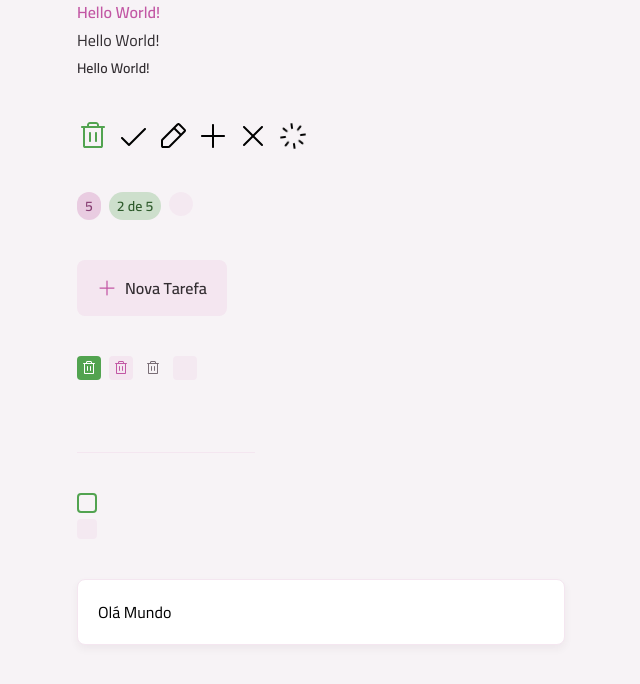
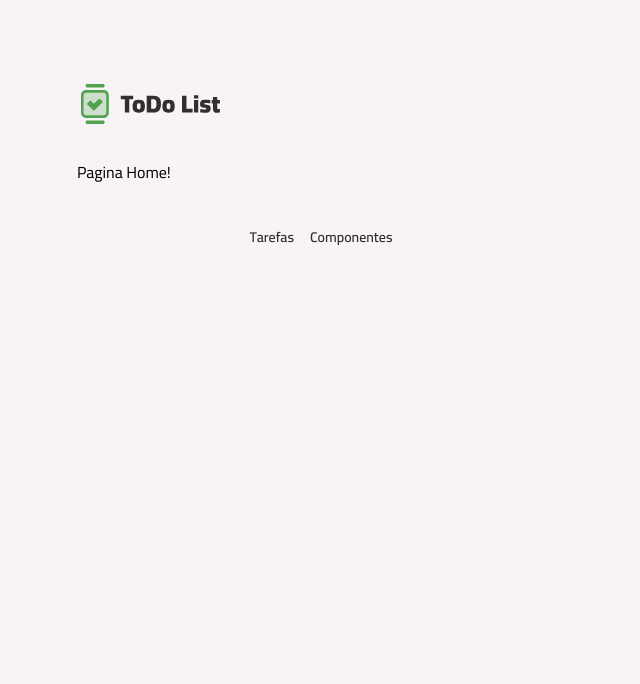
Before and after one commit to Humildeficador/rocketseat-toDoList, a React (Vite) app: page / in a window 1280 px wide. Shown: the top 684 px of the page, without its empty margins (319-959 px from the left). Built offline with nearby package versions, Linux system fonts and the light colour scheme.

Commit message:
react-router added, pages created, core-components created

```diff
--- a/package.json
+++ b/package.json
@@ -14,6 +14,7 @@
     "class-variance-authority": "^0.7.1",
     "react": "^19.2.0",
     "react-dom": "^19.2.0",
+    "react-router": "^7.13.0",
     "tailwindcss": "^4.1.18"
   },
   "devDependencies": {
--- a/src/App.tsx
+++ b/src/App.tsx
@@ -1,65 +1,17 @@
-import CheckIcon from "./assets/icons/check.svg?react"
-import PencilIcon from "./assets/icons/pencil.svg?react"
-import PlusIcon from "./assets/icons/plus.svg?react"
-import SpinnerIcon from "./assets/icons/spinner.svg?react"
-import TrashIcon from "./assets/icons/trash.svg?react"
-import XIcon from "./assets/icons/x.svg?react"
-import { Badge } from "./components/Badge/Badge"
-import { Button } from "./components/Button/Button"
-import { ButtonIcon } from "./components/ButtonIcon/ButtonIcon"
-import { Card } from "./components/Card/Card"
-import { Checkbox } from "./components/Checkbox/Checkbox"
-import { Container } from "./components/Container/Container"
-import { Icon } from "./components/Icon/Icon"
-import { Input } from "./components/Input/Input"
-import { Text } from "./components/Text/Text"
+import { BrowserRouter, Route, Routes } from "react-router"
+import { PageComponents } from "./pages/PageComponents"
+import { LayoutMain } from "./pages/LayoutMain"
+import { PageHome } from './pages/PageHome'
 
 export function App() {
 	return (
-		<Container>
-			<div className="grid gap-10">
-				<div className="flex flex-col gap-2">
-					<Text variant={"body-md-bold"} className="text-pink-base">
-						Hello World!
-					</Text>
-					<Text variant={"body-sm"}>Hello World!</Text>
-					<Text variant={"body-sm-bold"}>Hello World!</Text>
-				</div>
-				<div className="flex gap-2">
-					<Icon svg={TrashIcon} className="fill-green-base" />
-					<Icon svg={CheckIcon} />
-					<Icon svg={PencilIcon} />
-					<Icon svg={PlusIcon} />
-					<Icon svg={XIcon} />
-					<Icon svg={SpinnerIcon} animate />
-				</div>
-				<div className="flex gap-2">
-					<Badge variant={"secundary"}>5</Badge>
-					<Badge variant={"primary"}>2 de 5</Badge>
-					<Badge variant={"primary"} loading>
-						2 de 5
-					</Badge>
-				</div>
-				<div>
-					<Button icon={PlusIcon}>Nova Tarefa</Button>
-				</div>
-				<div className="flex gap-2">
-					<ButtonIcon icon={TrashIcon} />
-					<ButtonIcon variant={"secundary"} icon={TrashIcon} />
-					<ButtonIcon variant={"terciary"} icon={TrashIcon} />
-					<ButtonIcon variant={"terciary"} icon={TrashIcon} loading />
-				</div>
-				<div>
-					<Input />
-				</div>
-				<div>
-					<Checkbox />
-					<Checkbox loading />
-				</div>
-				<div>
-					<Card size={"md"}>Olá Mundo</Card>
-				</div>
-			</div>
-		</Container>
+		<BrowserRouter>
+			<Routes>
+				<Route element={<LayoutMain />}>
+					<Route index element={<PageHome />} />
+					<Route path="/components" element={<PageComponents />} />
+				</Route>
+			</Routes>
+		</BrowserRouter>
 	)
 }
--- /dev/null
+++ b/src/core-components/Footer/Footer.tsx
@@ -0,0 +1,21 @@
+import { NavLink } from "react-router"
+import { Text } from "../../components/Text/Text"
+
+export function Footer() {
+	return (
+		<footer className="my-5 md:mt-10">
+			<nav className="flex items-center justify-center gap-4">
+				<NavLink to={"/"}>
+					<Text variant={"body-sm-bold"} className="text-gray-300">
+						Tarefas
+					</Text>
+				</NavLink>
+				<NavLink to={"/components"}>
+					<Text variant={"body-sm-bold"} className="text-gray-300">
+						Componentes
+					</Text>
+				</NavLink>
+			</nav>
+		</footer>
+	)
+}
--- /dev/null
+++ b/src/core-components/Header/Header.tsx
@@ -0,0 +1,10 @@
+import Logo from "../../assets/images/logo.svg?react"
+import { Container } from "../../components/Container/Container"
+
+export function Header() {
+	return (
+		<Container as="header" className="mt-3 md:mt-20">
+			<Logo className='h-9 md:h-12'/>
+		</Container>
+	)
+}
--- /dev/null
+++ b/src/core-components/MainContent/MainContent.tsx
@@ -0,0 +1,14 @@
+import { cx } from "class-variance-authority"
+import type { ComponentProps } from "react"
+
+export function MainContent({
+	children,
+	className,
+	...props
+}: ComponentProps<"main">) {
+	return (
+		<main className={cx("mt-4 md:mt-8", className)} {...props}>
+			{children}
+		</main>
+	)
+}
--- /dev/null
+++ b/src/pages/LayoutMain.tsx
@@ -0,0 +1,16 @@
+import { Outlet } from 'react-router'
+import { Footer } from "../core-components/Footer/Footer"
+import { Header } from "../core-components/Header/Header"
+import { MainContent } from "../core-components/MainContent/MainContent"
+
+export function LayoutMain() {
+	return (
+		<>
+			<Header />
+			<MainContent>
+				<Outlet />
+			</MainContent>
+			<Footer />
+		</>
+	)
+}
--- /dev/null
+++ b/src/pages/PageComponents.tsx
@@ -0,0 +1,65 @@
+import CheckIcon from "../assets/icons/check.svg?react"
+import PencilIcon from "../assets/icons/pencil.svg?react"
+import PlusIcon from "../assets/icons/plus.svg?react"
+import SpinnerIcon from "../assets/icons/spinner.svg?react"
+import TrashIcon from "../assets/icons/trash.svg?react"
+import XIcon from "../assets/icons/x.svg?react"
+import { Badge } from "../components/Badge/Badge"
+import { Button } from "../components/Button/Button"
+import { ButtonIcon } from "../components/ButtonIcon/ButtonIcon"
+import { Card } from "../components/Card/Card"
+import { Checkbox } from "../components/Checkbox/Checkbox"
+import { Container } from "../components/Container/Container"
+import { Icon } from "../components/Icon/Icon"
+import { Input } from "../components/Input/Input"
+import { Text } from '../components/Text/Text'
+
+export function PageComponents() {
+	return (
+		<Container>
+			<div className="grid gap-10">
+				<div className="flex flex-col gap-2">
+					<Text variant={"body-md-bold"} className="text-pink-base">
+						Hello World!
+					</Text>
+					<Text variant={"body-sm"}>Hello World!</Text>
+					<Text variant={"body-sm-bold"}>Hello World!</Text>
+				</div>
+				<div className="flex gap-2">
+					<Icon svg={TrashIcon} className="fill-green-base" />
+					<Icon svg={CheckIcon} />
+					<Icon svg={PencilIcon} />
+					<Icon svg={PlusIcon} />
+					<Icon svg={XIcon} />
+					<Icon svg={SpinnerIcon} animate />
+				</div>
+				<div className="flex gap-2">
+					<Badge variant={"secundary"}>5</Badge>
+					<Badge variant={"primary"}>2 de 5</Badge>
+					<Badge variant={"primary"} loading>
+						2 de 5
+					</Badge>
+				</div>
+				<div>
+					<Button icon={PlusIcon}>Nova Tarefa</Button>
+				</div>
+				<div className="flex gap-2">
+					<ButtonIcon icon={TrashIcon} />
+					<ButtonIcon variant={"secundary"} icon={TrashIcon} />
+					<ButtonIcon variant={"terciary"} icon={TrashIcon} />
+					<ButtonIcon variant={"terciary"} icon={TrashIcon} loading />
+				</div>
+				<div>
+					<Input />
+				</div>
+				<div>
+					<Checkbox />
+					<Checkbox loading />
+				</div>
+				<div>
+					<Card size={"md"}>Olá Mundo</Card>
+				</div>
+			</div>
+		</Container>
+	)
+}
--- /dev/null
+++ b/src/pages/PageHome.tsx
@@ -0,0 +1,5 @@
+import { Container } from '../components/Container/Container';
+
+export function PageHome() {
+  return <Container>Pagina Home!</Container>
+}
```
Also changed, not shown: src/assets/images/logo.svg (renamed from src/assets/logo.svg), 1 other file (tests, documents, lock files or other folders).
